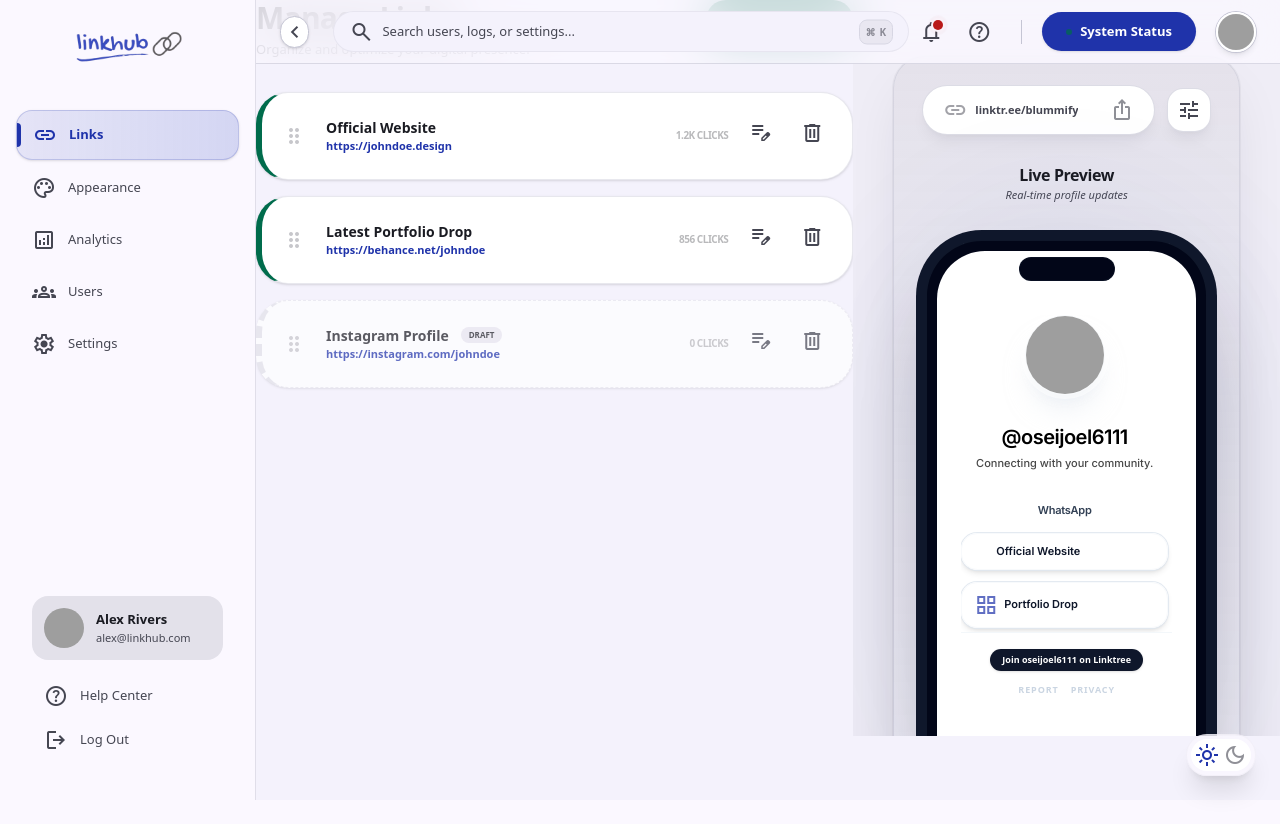
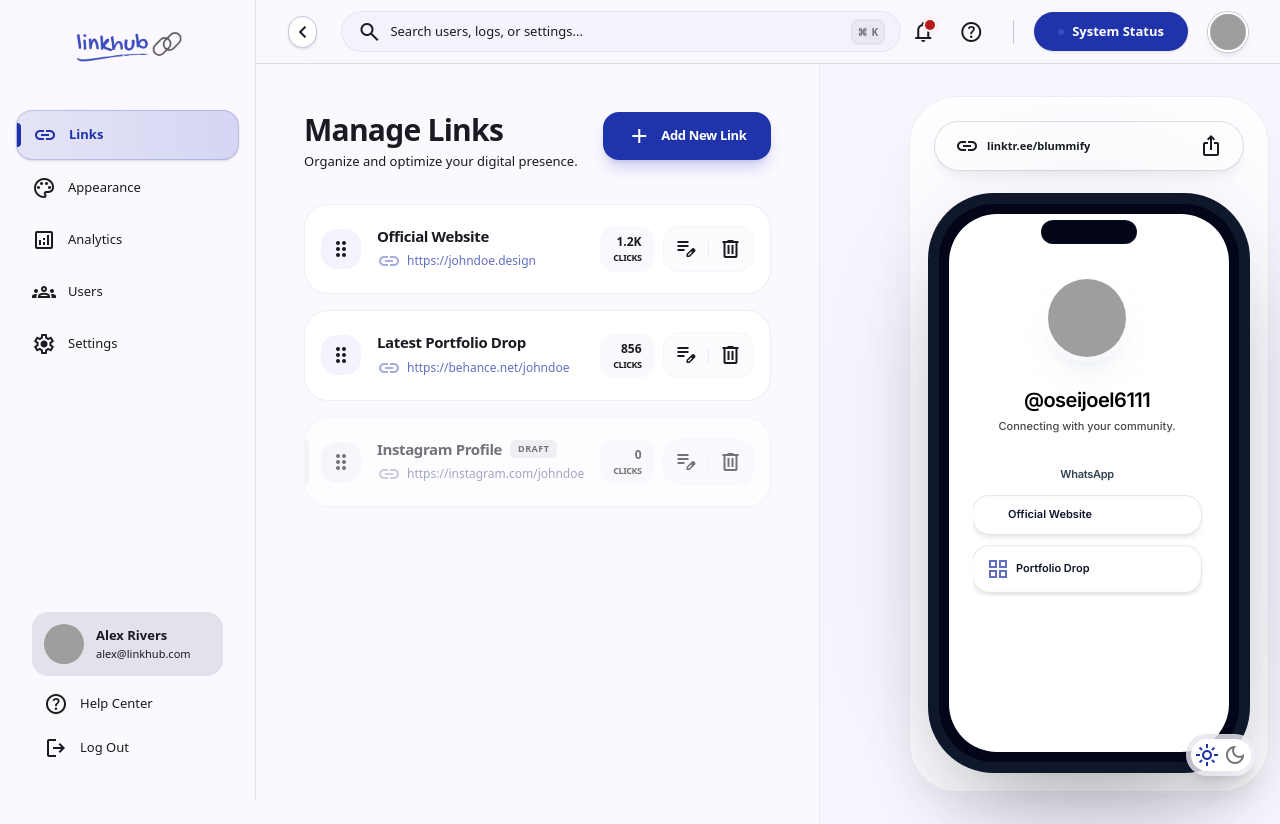
Before and after one commit to blummify/linkhub, a Next.js app: page /user-admin in a window 1280 px wide. Before the commit the page ends 800 px from the top, so only its background shows below. Built offline with nearby package versions, Linux system fonts and the light colour scheme; grey boxes are pictures that could not be loaded.

Commit message:
Update: admin UI updated

```diff
--- a/app/components/AppHeader.tsx
+++ b/app/components/AppHeader.tsx
@@ -6,8 +6,8 @@ export default function AppHeader({ isAdmin = false }: { isAdmin?: boolean }) {
   return (
     <header
       id="header"
-      className={`fixed top-0 right-0 z-40 bg-surface/80 backdrop-blur-xl border-b border-outline-variant/60 flex justify-between items-center h-16 px-6 transition-all duration-300 ease-in-out ${
-        isCollapsed ? 'w-full' : 'w-[calc(100%-16rem)]'
+      className={`fixed top-0 right-0 z-40 bg-surface/80 backdrop-blur-xl border-b border-outline-variant/60 flex justify-between items-center h-16 px-8 transition-all duration-300 ease-in-out ${
+        isCollapsed ? 'w-[calc(100%-5rem)]' : 'w-[calc(100%-16rem)]'
       }`}
     >
       <div className="flex items-center gap-6 flex-1">
--- a/app/components/CollapsibleSidebar.tsx
+++ b/app/components/CollapsibleSidebar.tsx
@@ -12,7 +12,7 @@ export default function CollapsibleSidebar({ children, isAdmin = false }: { chil
   };
 
   const getLinkClasses = (href: string) => {
-    const baseClasses = `flex items-center ${isCollapsed ? 'justify-center' : 'gap-3'} ${isCollapsed ? 'px-2' : 'px-4'} py-3 rounded-xl transition-all active:scale-95 duration-200 ease-in-out relative`;
+    const baseClasses = `flex items-center ${isCollapsed ? 'justify-center' : 'gap-3'} ${isCollapsed ? 'px-1' : 'px-4'} py-3 rounded-xl transition-all active:scale-95 duration-200 ease-in-out relative`;
     if (isActiveLink(href)) {
       return `${baseClasses} bg-gradient-to-r from-primary/10 to-primary-container/20 text-primary font-semibold shadow-sm border border-primary/20`;
     }
@@ -25,7 +25,7 @@ export default function CollapsibleSidebar({ children, isAdmin = false }: { chil
       <aside
         id="sidebar"
         className={`h-screen bg-surface border-r border-outline-variant/50 z-50 transition-all duration-300 ease-in-out fixed left-0 top-0 flex flex-col ${
-          isCollapsed ? 'w-16 p-2' : 'w-64 p-4'
+          isCollapsed ? 'w-20 p-3' : 'w-64 p-4'
         }`}
       >
         {/* Logo Section */}
@@ -79,10 +79,10 @@ export default function CollapsibleSidebar({ children, isAdmin = false }: { chil
         </nav>
 
         {/* Bottom Section */}
-        <div className={`mt-auto ${isCollapsed ? 'p-2' : 'p-4'} space-y-4 pb-6`}>
+        <div className={`mt-auto ${isCollapsed ? 'p-1' : 'p-4'} space-y-2 pb-4`}>
           {/* User Profile */}
-          <div className={`${isCollapsed ? 'justify-center' : 'flex items-center gap-3'} p-3 bg-surface-container-highest rounded-xl`}>
-            <div className="w-10 h-10 rounded-full overflow-hidden">
+          <div className={`${isCollapsed ? 'justify-center' : 'flex items-center gap-3'} ${isCollapsed ? 'p-2' : 'p-3'} bg-surface-container-highest rounded-xl`}>
+            <div className={`${isCollapsed ? 'w-8 h-8' : 'w-10 h-10'} rounded-full overflow-hidden`}>
               <img
                 alt="User Avatar"
                 src="https://lh3.googleusercontent.com/aida-public/AB6AXuBI57sppD_FLi9ouIh-nc1Tcj4PF6vKEAcZmAdyk0FM0P-SgHL4GDKTwJojpoC4Zdgclz61XTPE4THKrbPyXX4zalYeXTqHkAbKlA85wWL3zAe8gityPPdlDtwuDU0upwunIQPs0M13K-oQ1Tq0ZgfR8cdmGtB_k1Vc8Hdb1TRCamkkRf4oYpPXWTH73M_JuKxNU08-S8VdQevKwYgDZtbUJPtCSxb09pJUEGDjVyW1zafOoKx6JbW26p684_qC_-pO6N_XlrhrrH10"
@@ -99,12 +99,12 @@ export default function CollapsibleSidebar({ children, isAdmin = false }: { chil
 
           {/* Bottom Links */}
           <div className="space-y-1">
-            <a className={`flex items-center ${isCollapsed ? 'justify-center' : 'gap-3'} px-3 py-2 text-on-surface-variant hover:text-on-surface hover:bg-surface-container-highest rounded-lg transition-all`} href="/help">
-              <span className="material-symbols-outlined text-lg">help</span>
+            <a className={`flex items-center ${isCollapsed ? 'justify-center' : 'gap-3'} ${isCollapsed ? 'px-1 py-2' : 'px-3 py-2'} text-on-surface-variant hover:text-on-surface hover:bg-surface-container-highest rounded-lg transition-all`} href="/help">
+              <span className={`material-symbols-outlined ${isCollapsed ? 'text-base' : 'text-lg'}`}>help</span>
               {!isCollapsed && <span className="text-[13px]">Help Center</span>}
             </a>
-            <a className={`flex items-center ${isCollapsed ? 'justify-center' : 'gap-3'} px-3 py-2 text-on-surface-variant hover:text-on-surface hover:bg-surface-container-highest rounded-lg transition-all`} href="/logout">
-              <span className="material-symbols-outlined text-lg">logout</span>
+            <a className={`flex items-center ${isCollapsed ? 'justify-center' : 'gap-3'} ${isCollapsed ? 'px-1 py-2' : 'px-3 py-2'} text-on-surface-variant hover:text-on-surface hover:bg-surface-container-highest rounded-lg transition-all`} href="/logout">
+              <span className={`material-symbols-outlined ${isCollapsed ? 'text-base' : 'text-lg'}`}>logout</span>
               {!isCollapsed && <span className="text-[13px]">Log Out</span>}
             </a>
           </div>
--- a/app/components/LinksPreviewPanel.tsx
+++ b/app/components/LinksPreviewPanel.tsx
@@ -8,7 +8,7 @@ import type { ReactNode } from "react";
  */
 export function LinksPreviewPanel({ children }: { children: ReactNode }) {
   return (
-    <div className="w-full max-w-[380px] mx-auto rounded-[2rem] border border-outline-variant/50 bg-gradient-to-b from-surface-container-highest/90 to-surface-container-low/70 p-5 sm:p-6 lg:p-7 shadow-[0_24px_60px_-16px_rgba(15,23,42,0.12)] dark:shadow-[0_24px_60px_-16px_rgba(0,0,0,0.45)] ring-1 ring-black/[0.04] dark:ring-white/[0.06]">
+    <div className="w-full max-w-[360px] mx-auto rounded-[3rem] border border-outline-variant/30 bg-surface-container-lowest/80 backdrop-blur-xl p-4 sm:p-5 lg:p-6 shadow-2xl shadow-on-surface/5 ring-1 ring-white/20">
       {children}
     </div>
   );
--- a/app/components/MobilePreview.tsx
+++ b/app/components/MobilePreview.tsx
@@ -264,7 +264,8 @@ export interface MobilePreviewProps {
   showHeaderTuneButton?: boolean;
   className?: string;
   /** Extra vertical spacing for link rows inside the device (e.g. `/links` editor) */
-  linkDensity?: "default" | "relaxed";
+  /** Show the Report / Privacy / Join button at the bottom of the phone screen */
+  showDeviceFooter?: boolean;
 }
 
 export const MobilePreview: React.FC<MobilePreviewProps> = ({
@@ -285,6 +286,7 @@ export const MobilePreview: React.FC<MobilePreviewProps> = ({
   showHeaderTuneButton = true,
   className = "",
   linkDensity = "default",
+  showDeviceFooter = true,
 }) => {
   const rows = linkRows.length ? linkRows : DEFAULT_LINK_ROWS;
   const slug = appearance.profileTitle.replace(/^@/, "") || "profile";
@@ -352,12 +354,14 @@ export const MobilePreview: React.FC<MobilePreviewProps> = ({
             </div>
           )}
 
+          {(headerTitle || headerSubtitle) && (
             <div
               className={`flex flex-col items-center text-center px-2 ${relaxed ? "mb-8" : "mb-6"}`}
             >
               <h2 className="text-base font-black text-on-surface tracking-tight">{headerTitle}</h2>
               <p className="text-[11px] text-on-surface-variant font-medium italic">{headerSubtitle}</p>
             </div>
+          )}
         </>
       )}
 
@@ -414,7 +418,7 @@ export const MobilePreview: React.FC<MobilePreviewProps> = ({
                           ? "text-fuchsia-600"
                           : appearance.themeId === "midnight-oasis"
                             ? "text-sky-400"
-                            : "text-emerald-500"
+                            : "text-primary"
                       }`}
                     >
                       {profileIcon}
@@ -467,6 +471,7 @@ export const MobilePreview: React.FC<MobilePreviewProps> = ({
               </div>
             </div>
 
+            {showDeviceFooter && (
               <div
                 className={`pt-3 sm:pt-4 border-t flex flex-col items-center gap-2.5 sm:gap-3 shrink-0 ${
                   appearance.themeId === "midnight-oasis" ? "border-white/10" : "border-slate-100/80"
@@ -491,6 +496,7 @@ export const MobilePreview: React.FC<MobilePreviewProps> = ({
                   <span>Privacy</span>
                 </div>
               </div>
+            )}
           </div>
         </div>
       </div>
--- a/app/globals.css
+++ b/app/globals.css
@@ -40,14 +40,19 @@
   --lh-inverse-on-surface: #f2eff9;
   --lh-error: #ba1a1a;
   --lh-tertiary-fixed: #ffdbcf;
-  --lh-on-surface-variant: #454652;
   --lh-on-primary: #ffffff;
   --lh-primary-fixed-dim: #bbc3ff;
   --lh-primary-fixed: #dfe0ff;
   --lh-on-primary-fixed: #000e5f;
   --lh-surface-container-high: #e9e7f0;
   --lh-outline-variant: #c5c5d4;
-  --lh-mint-500: #86f8c6;
+  --lh-secondary: #4052c7;
+  --lh-secondary-fixed-dim: #bbc3ff;
+  --lh-on-secondary-container: #1f33aa;
+  --lh-on-secondary-fixed-variant: #2438ae;
+  --lh-on-secondary-fixed: #000e5f;
+  --lh-secondary-fixed: #dfe0ff;
+  --lh-mint-500: #86aff8;
   --lh-glass-nav-bg: rgba(251, 248, 255, 0.7);
   --lh-glass-card-bg: rgba(255, 255, 255, 0.7);
   color-scheme: light;
@@ -57,7 +62,7 @@
   --lh-on-surface: #f1f0f4;
   --lh-surface-tint: #bbc3ff;
   --lh-on-error-container: #ffdad6;
-  --lh-on-secondary: #003d2a;
+  --lh-on-secondary: #000e5f;
   --lh-on-background: #f1f0f4;
   --lh-on-primary-container: #0a1b4a;
   --lh-error-container: #93000a;
@@ -66,26 +71,26 @@
   --lh-on-tertiary-container: #ffdbcf;
   --lh-surface-container-lowest: #1a1b22;
   --lh-on-tertiary-fixed: #ffdbcf;
-  --lh-secondary: #4cdb94;
-  --lh-secondary-fixed-dim: #4cdb94;
+  --lh-secondary: #bbc3ff;
+  --lh-secondary-fixed-dim: #bbc3ff;
   --lh-outline: #938f99;
   --lh-on-tertiary-fixed-variant: #ffb59c;
   --lh-surface-dim: #1a1b22;
   --lh-tertiary-fixed-dim: #ffb59c;
   --lh-tertiary: #ffb59c;
   --lh-on-tertiary: #4a0f00;
-  --lh-on-secondary-container: #005239;
+  --lh-on-secondary-container: #000e5f;
   --lh-surface-container: #2a2b35;
   --lh-background: #1a1b22;
   --lh-surface-container-highest: #3e3f4a;
-  --lh-on-secondary-fixed-variant: #005239;
+  --lh-on-secondary-fixed-variant: #2438ae;
   --lh-tertiary-container: #ffdbcf;
-  --lh-on-secondary-fixed: #003d2a;
+  --lh-on-secondary-fixed: #0a1b4a;
   --lh-inverse-primary: #1f33aa;
   --lh-surface: #1f2029;
   --lh-on-primary-fixed-variant: #d0d1ff;
   --lh-primary: #c0c5ff;
-  --lh-secondary-fixed: #4cdb94;
+  --lh-secondary-fixed: #bbc3ff;
   --lh-surface-bright: #2a2b35;
   --lh-on-error: #93000a;
   --lh-surface-container-low: #2a2b35;
@@ -100,7 +105,7 @@
   --lh-on-primary-fixed: #0a1b4a;
   --lh-surface-container-high: #3e3f4a;
   --lh-outline-variant: #49454f;
-  --lh-mint-500: #4cdb94;
+  --lh-mint-500: #bbc3ff;
   --lh-glass-nav-bg: rgba(31, 32, 41, 0.8);
   --lh-glass-card-bg: rgba(31, 32, 41, 0.8);
   color-scheme: dark;
@@ -328,7 +333,7 @@ body {
 }
 
 .headline-accent {
-  background: linear-gradient(90deg, #1f33aa 0%, #3b4ec2 35%, #86f8c6 70%, #1f33aa 100%);
+  background: linear-gradient(90deg, #1f33aa 0%, #3b4ec2 35%, #bbc3ff 70%, #1f33aa 100%);
   background-size: 200% 100%;
   animation: headline-accent-shift 5s ease-in-out infinite;
   -webkit-background-clip: text;
--- a/app/user-admin/UserAdminClient.tsx
+++ b/app/user-admin/UserAdminClient.tsx
@@ -42,31 +42,44 @@ export default function UserAdminClient() {
   });
 
   return (
-    <div className="bg-background text-on-surface min-h-screen antialiased font-sans">
+    <div className="bg-surface text-on-surface min-h-screen antialiased font-sans flex overflow-hidden">
       <CollapsibleSidebar isAdmin={true}>
+        <div className="flex-1 flex flex-col min-h-screen relative">
           <AppHeader isAdmin={true} />
 
           <main
             id="mainContent"
-          className={`min-h-screen bg-surface-container-low transition-all duration-500 ease-in-out ${
-            isCollapsed ? "ml-0" : "ml-0 lg:ml-64"
-          }`}
+            className={`flex-1 pt-16 transition-all duration-500 ease-in-out ${
+              isCollapsed ? "ml-[80px]" : "ml-[256px]"
+            } overflow-y-auto bg-surface`}
           >
-          <LinksStyleTwoColumnLayout
-            className="!p-0 !gap-0"
-            previewColumnClassName={EDITOR_PREVIEW_COLUMN_CLASS}
-            left={<ManageLinksSection links={DEMO_LINKS} />}
-            preview={
+            <div className="min-h-[calc(100vh-4rem)] flex flex-col lg:flex-row">
+              {/* Left Column - Main Content */}
+              <div className="flex-1 px-8 py-12 lg:px-12">
+                <div className="max-w-2xl mx-auto lg:mx-0 animate-fade-in-up">
+                  <ManageLinksSection links={DEMO_LINKS} />
+                </div>
+              </div>
+
+              {/* Right Column - Preview Panel */}
+              <div className="w-full lg:w-[460px] xl:w-[540px] bg-surface-container-low/50 border-l border-outline-variant/30 relative py-8 px-6 flex flex-col items-center">
+                <div className="sticky top-8 w-full flex flex-col items-center animate-fade-in-up delay-100">
                   <LinksPreviewPanel>
                     <MobilePreview
                       {...EDITOR_MOBILE_PREVIEW_SHARED}
                       appearance={appearance}
                       linkDensity="relaxed"
+                      headerTitle=""
+                      headerSubtitle=""
+                      showHeaderTuneButton={false}
+                      syncLabel={null}
+                      showDeviceFooter={false}
                       onShareBarClick={() => setShowShareModal(true)}
                     />
                   </LinksPreviewPanel>
-            }
-          />
+                </div>
+              </div>
+            </div>
           </main>
 
           <ShareProfileModal
@@ -74,6 +87,7 @@ export default function UserAdminClient() {
             onClose={() => setShowShareModal(false)}
             profileUrl={PROFILE_PUBLIC_URL}
           />
+        </div>
       </CollapsibleSidebar>
     </div>
   );
--- a/app/user-admin/components/ManageLinksSection.tsx
+++ b/app/user-admin/components/ManageLinksSection.tsx
@@ -26,10 +26,10 @@ export function ManageLinksSection({
           <button
             type="button"
             onClick={onAddLink}
-            className="flex items-center gap-2 bg-secondary text-on-secondary px-5 py-2 rounded-full font-black shadow-lg shadow-secondary/20 hover:scale-105 transition-all text-[11px] active:scale-95 group"
+            className="group flex items-center gap-2.5 bg-primary text-on-primary px-6 py-3 rounded-2xl font-bold highlight-white/10 shadow-lg shadow-primary/20 hover:shadow-xl hover:shadow-primary/30 hover:-translate-y-0.5 transition-all active:scale-95 active:translate-y-0"
           >
-            <span className="material-symbols-outlined text-[18px] group-hover:rotate-90 transition-transform">add</span>
-            Add New Link
+            <span className="material-symbols-outlined text-[20px] group-hover:rotate-90 transition-transform duration-300">add</span>
+            <span className="text-[13px] tracking-tight">Add New Link</span>
           </button>
         }
       />
--- a/app/user-admin/components/ManagedLinkCard.tsx
+++ b/app/user-admin/components/ManagedLinkCard.tsx
@@ -13,40 +13,59 @@ export function ManagedLinkCard({ link, onEdit, onDelete }: ManagedLinkCardProps
 
   return (
     <div
-      className={`bg-surface-container-lowest rounded-[2rem] p-5 flex items-center gap-5 border border-outline-variant/40 shadow-sm transition-all hover:border-secondary/20 border-l-[6px] ${
-        draft ? "border-l-outline-variant/50 border-dashed opacity-70" : "border-l-secondary"
+      className={`group relative bg-surface-container-lowest rounded-3xl p-4 flex items-center gap-4 border border-outline-variant/30 shadow-none transition-all hover:shadow-xl hover:shadow-primary/5 hover:border-primary/30 ${
+        draft ? "opacity-60 grayscale-[0.5]" : ""
       }`}
     >
-      <span className="material-symbols-outlined text-on-surface-variant/30 select-none" aria-hidden>
+      {/* Subtle Selection/Accent Indicator */}
+      <div className={`absolute left-0 top-1/4 bottom-1/4 w-1 rounded-r-full transition-all duration-300 ${
+        draft ? "bg-outline-variant/30" : "bg-primary scale-y-0 group-hover:scale-y-100"
+      }`} />
+
+      <div className="flex items-center justify-center p-2 rounded-xl bg-surface-container-low text-on-surface-variant/40 group-hover:text-primary/60 transition-colors">
+        <span className="material-symbols-outlined text-[20px] select-none" aria-hidden>
           drag_indicator
         </span>
-      <div className="flex-1 min-w-0">
-        <div className="flex items-center gap-3 flex-wrap">
-          <h3 className="font-bold text-[14px] text-on-surface">{title}</h3>
+      </div>
+
+      <div className="flex-1 min-w-0 py-1">
+        <div className="flex items-center gap-2 mb-0.5">
+          <h3 className="font-bold text-[15px] text-on-surface tracking-tight">{title}</h3>
           {draft && (
-            <span className="px-2 py-0.5 bg-surface-container-high text-[8px] font-black uppercase rounded-full">Draft</span>
+            <span className="px-2 py-0.5 bg-surface-container-high text-[9px] font-bold text-on-surface-variant uppercase tracking-wider rounded-md">Draft</span>
           )}
         </div>
-        <p className="text-[11px] text-primary font-bold truncate">{url}</p>
+        <div className="flex items-center gap-1.5 overflow-hidden">
+          <span className="material-symbols-outlined text-[14px] text-primary/40">link</span>
+          <p className="text-[12px] text-primary/70 font-medium truncate">{url}</p>
         </div>
-      <div className="flex items-center gap-3 shrink-0">
-        <span className="text-[10px] font-black opacity-30 uppercase tracking-tighter">{clicks} CLICKS</span>
+      </div>
+
+      <div className="flex items-center gap-2 shrink-0">
+        <div className="hidden sm:flex flex-col items-end px-3 py-1.5 rounded-2xl bg-surface-container-low/50 group-hover:bg-primary/5 transition-colors border border-transparent group-hover:border-primary/10">
+          <span className="text-[12px] font-bold text-on-surface group-hover:text-primary transition-colors">{clicks}</span>
+          <span className="text-[9px] font-black text-on-surface-variant/40 uppercase tracking-tighter">Clicks</span>
+        </div>
+
+        <div className="flex items-center bg-surface-container-low/30 rounded-2xl p-1 gap-1 border border-outline-variant/10">
           <button
             type="button"
             onClick={onEdit}
-          className="p-2 hover:bg-surface-container rounded-full text-on-surface-variant transition-all"
+            className="w-9 h-9 flex items-center justify-center hover:bg-surface-container-high rounded-xl text-on-surface-variant hover:text-primary transition-all active:scale-90"
             aria-label={`Edit ${title}`}
           >
-          <span className="material-symbols-outlined text-[18px]">edit_note</span>
+            <span className="material-symbols-outlined text-[20px]">edit_note</span>
           </button>
+          <div className="w-px h-4 bg-outline-variant/30" />
           <button
             type="button"
             onClick={onDelete}
-          className="p-2 hover:bg-error/10 hover:text-error rounded-full text-on-surface-variant transition-all"
+            className="w-9 h-9 flex items-center justify-center hover:bg-error/10 hover:text-error rounded-xl text-on-surface-variant transition-all active:scale-90"
             aria-label={`Delete ${title}`}
           >
-          <span className="material-symbols-outlined text-[18px]">delete</span>
+            <span className="material-symbols-outlined text-[20px]">delete</span>
           </button>
+        </div>
       </div>
     </div>
   );
```
Lines whose indentation alone changed are shown as unchanged.
